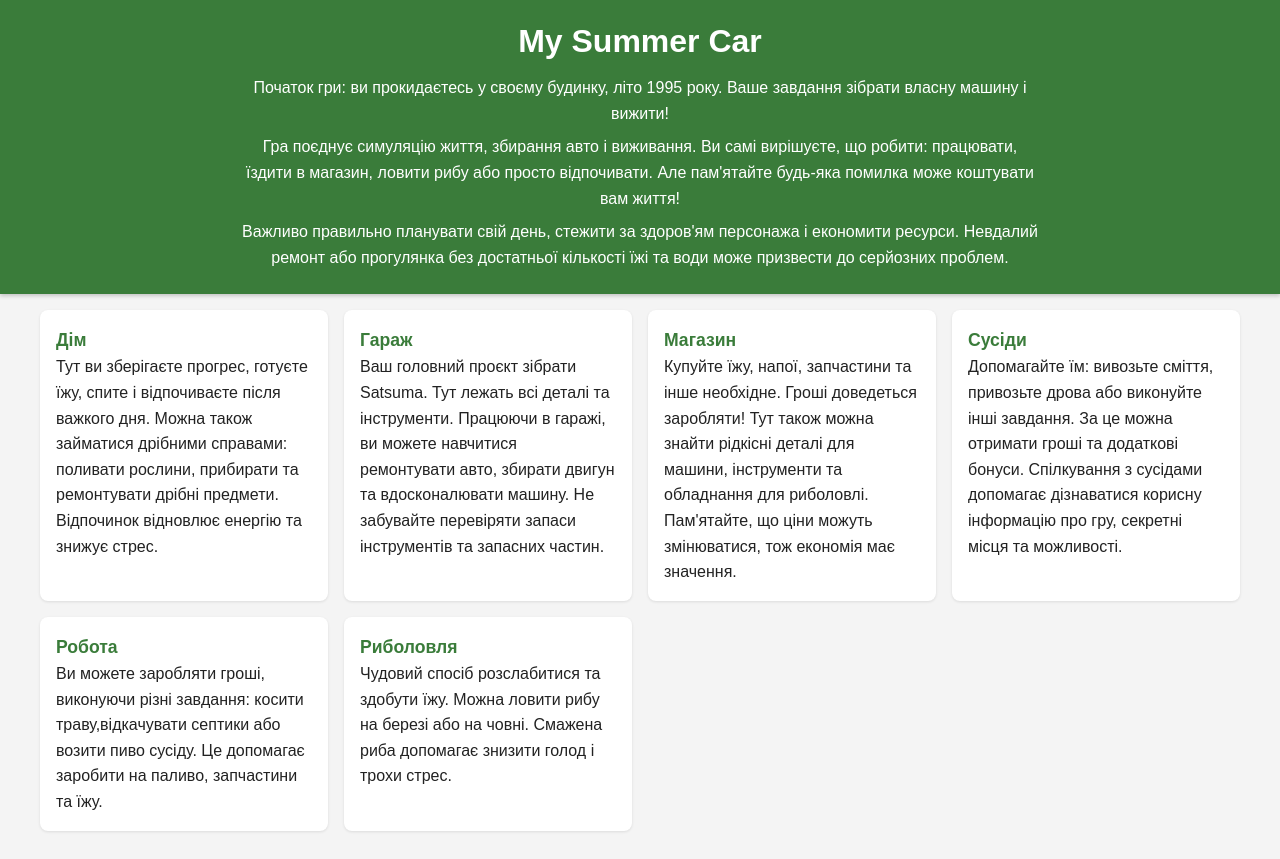
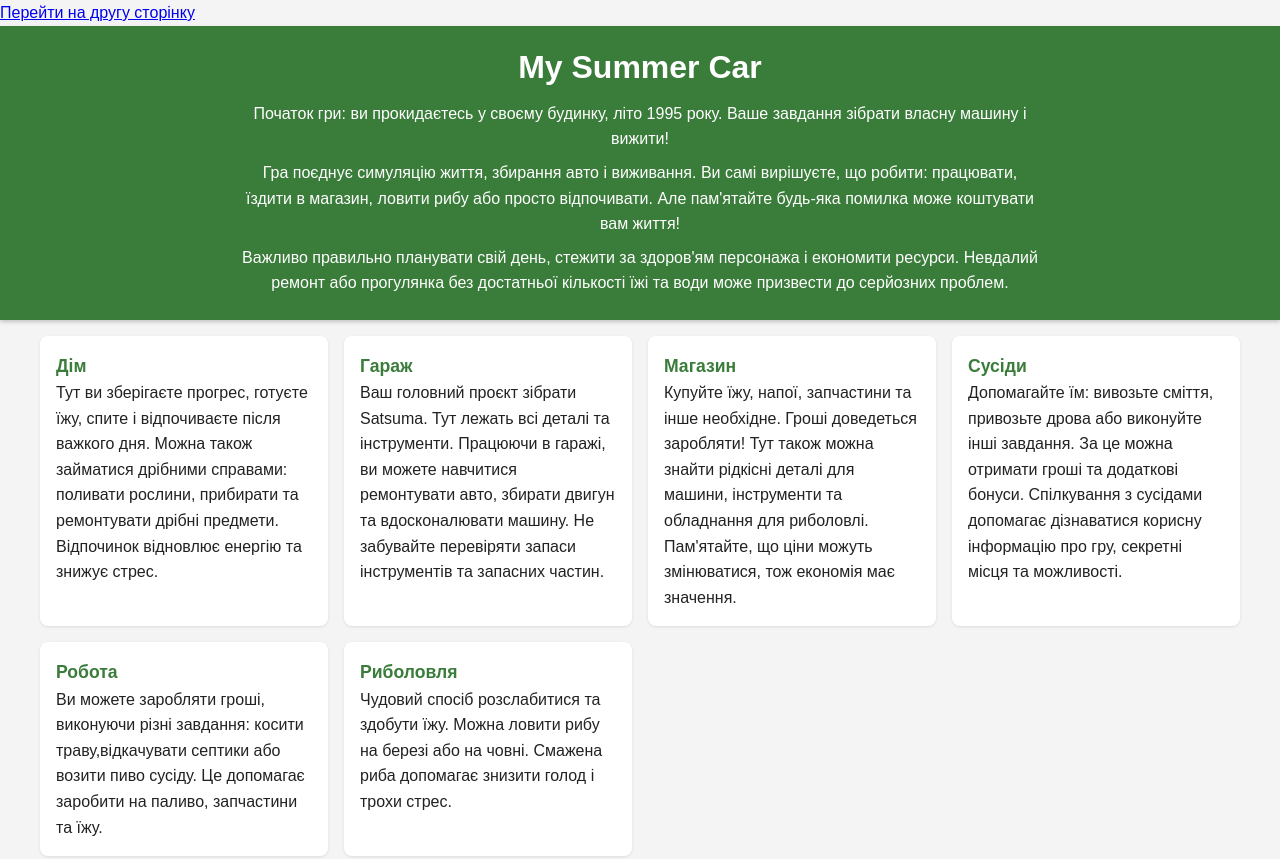
Before and after one commit to synapseForge1/My-summuer-car, a plain HTML site: page index.html in a window 1280 px wide. Shown: the top 859 px of the page. Drawn offline with Linux system fonts and the light colour scheme.

Commit message:
Update index.html

```diff
--- a/index.html
+++ b/index.html
@@ -2,6 +2,7 @@
     <head>
 <link rel="stylesheet" href="style.css">
     <title>My Summer Car</title>
+        <a href=".html">Перейти на другу сторінку</a>
     </head>
 
     <body>
```
